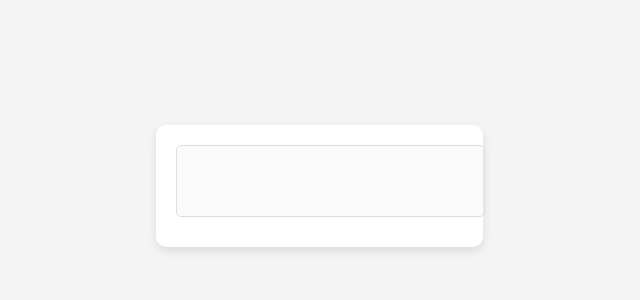
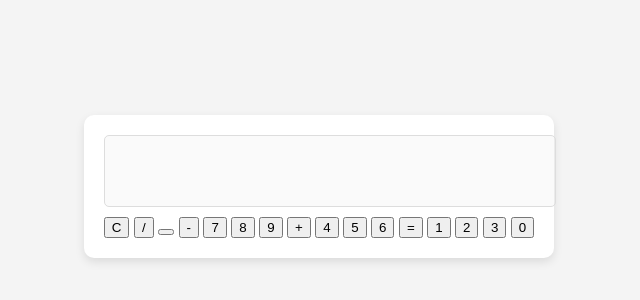
Before and after one commit to Jagritijs12/Practical-11, a plain HTML site: page index.html in a window 1280 px wide. Shown: the part 222-522 px from the top of the page, without its empty margins (321-961 px from the left). Drawn offline with Linux system fonts and the light colour scheme.

Commit message:
modfying index file

```diff
--- a/index.html
+++ b/index.html
@@ -10,7 +10,22 @@
   <div class="calculator">
     <input type="text" id="result" disabled>
     <div class="buttons">
-      <!-- Buttons will be added later -->
+      <button onclick="clearScreen()">C</button>
+      <button onclick="appendValue('/')">/</button>
+      <button onclick="appendValue('')"></button>
+      <button onclick="appendValue('-')">-</button>
+      <button onclick="appendValue('7')">7</button>
+      <button onclick="appendValue('8')">8</button>
+      <button onclick="appendValue('9')">9</button>
+      <button onclick="appendValue('+')">+</button>
+      <button onclick="appendValue('4')">4</button>
+      <button onclick="appendValue('5')">5</button>
+      <button onclick="appendValue('6')">6</button>
+      <button onclick="calculate()">=</button>
+      <button onclick="appendValue('1')">1</button>
+      <button onclick="appendValue('2')">2</button>
+      <button onclick="appendValue('3')">3</button>
+      <button onclick="appendValue('0')">0</button>
     </div>
   </div>
   <script src="script.js"></script>
```
